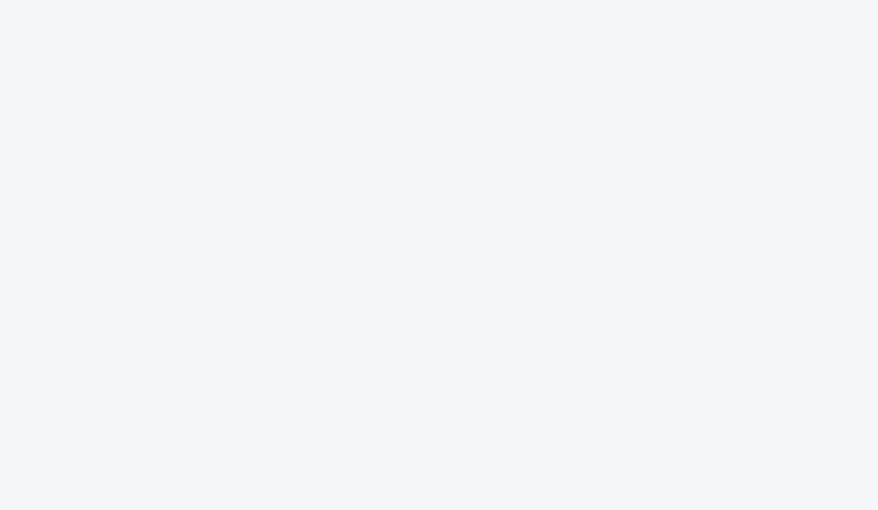
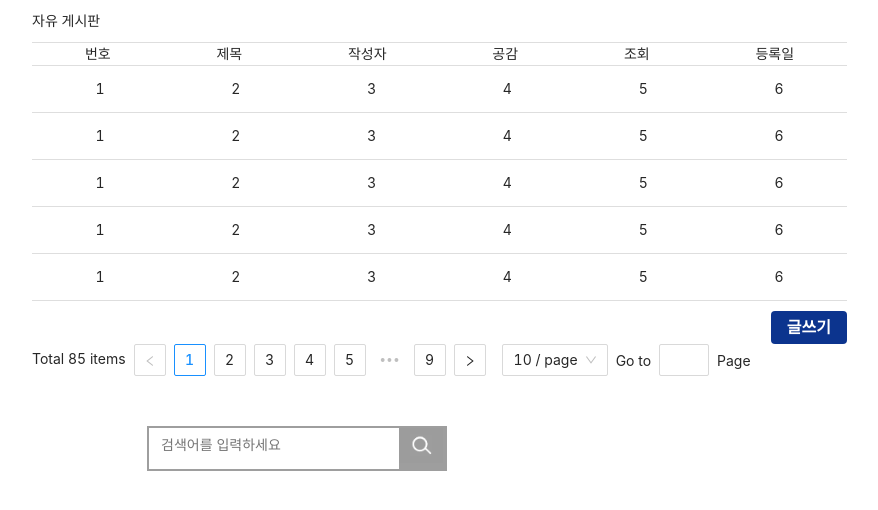
Before and after one commit to mrkyel/Magog-People, a React (Create React App) app: page /freeboard in a window 1280 px wide. Shown: the top 510 px of the page, without its empty margins (133-1011 px from the left). Built offline with nearby package versions, Linux system fonts and the light colour scheme.

Commit message:
200618 게시판 기본 레이아웃 만드는 중

```diff
--- a/package.json
+++ b/package.json
@@ -3,6 +3,8 @@
   "version": "0.1.0",
   "private": true,
   "dependencies": {
+    "@emotion/core": "^10.0.28",
+    "@emotion/styled": "^10.0.27",
     "@testing-library/jest-dom": "^4.2.4",
     "@testing-library/react": "^9.3.2",
     "@testing-library/user-event": "^7.1.2",
@@ -11,6 +13,7 @@
     "@types/react": "^16.9.36",
     "@types/react-dom": "^16.9.8",
     "@types/react-router-dom": "^5.1.5",
+    "antd": "^4.3.4",
     "node-sass": "^4.14.1",
     "react": "^16.13.1",
     "react-dom": "^16.13.1",
--- a/src/App.tsx
+++ b/src/App.tsx
@@ -2,12 +2,14 @@ import React from "react";
 import { BrowserRouter as Router, Route } from "react-router-dom";
 import LandingPage from "pages/LandingPage/LandingPage";
 import RegisterPage from "pages/RegisterPage/RegisterPage";
+import FreeBoard from "pages/FreeBoard/FreeBoard";
 
 const App: React.FC = () => {
   return (
     <Router>
       <Route exact path="/" component={LandingPage} />
       <Route exact path="/register" component={RegisterPage} />
+      <Route exact path="/freeboard" component={FreeBoard} />
     </Router>
   );
 };
--- /dev/null
+++ b/src/components/atoms/Button.js
@@ -0,0 +1,19 @@
+import React from "react";
+import styled from "@emotion/styled";
+
+const StyledButton = styled.button`
+  border: none;
+  border-radius: 4px;
+  font-size: 1rem;
+  font-weight: bold;
+  padding: 0.25rem 1rem;
+  color: white;
+  outline: none;
+  cursor: pointer;
+  background: #0c348e;
+  float: ${(props) => (props.left ? "left" : "right")};
+`;
+
+const Button = (props) => <StyledButton {...props} />;
+
+export default Button;
--- /dev/null
+++ b/src/pages/FreeBoard/FreeBoard.scss
@@ -0,0 +1,37 @@
+.freeboard-wrapper {
+  width: 970px;
+  margin: 10px auto;
+  .freeboard {
+    float: left;
+    margin-left: 10px;
+    width: 815px;
+    .freeboard-title {
+      margin-bottom: 10px;
+    }
+    .freeboard-body {
+      border-top: 1px solid #dedede;
+      border-bottom: 1px solid #dedede;
+      .freeboard-body-head {
+        display: flex;
+        justify-content: space-around;
+      }
+      .freeboard-body-contents {
+        div {
+          overflow: hidden;
+          padding: 12px 0px 12px 0px;
+          border-top: 1px solid #dedede;
+          ul {
+            margin: 0;
+            list-style: none;
+            display: flex;
+            justify-content: space-around;
+          }
+        }
+      }
+    }
+    .freeboard-footer {
+      margin-top: 10px;
+      overflow: hidden;
+    }
+  }
+}
--- /dev/null
+++ b/src/pages/FreeBoard/FreeBoard.tsx
@@ -0,0 +1,96 @@
+import React from "react";
+import "./FreeBoard.scss";
+import Button from "components/atoms/Button";
+import { Pagination } from "antd";
+import "antd/dist/antd.css";
+import SearchBox from "pages/LandingPage/searchbox/SearchBox";
+
+const FreeBoard = () => {
+  return (
+    <div className="freeboard-wrapper">
+      <div className="freeboard">
+        <div className="freeboard-title">자유 게시판</div>
+        <div className="freeboard-body">
+          <div className="freeboard-body-head">
+            <span>번호</span>
+            <span>제목</span>
+            <span>작성자</span>
+            <span>공감</span>
+            <span>조회</span>
+            <span>등록일</span>
+          </div>
+          <div className="freeboard-body-contents">
+            <div>
+              <ul>
+                <li>1</li>
+                <li>2</li>
+                <li>3</li>
+                <li>4</li>
+                <li>5</li>
+                <li>6</li>
+              </ul>
+            </div>
+            <div>
+              <ul>
+                <li>1</li>
+                <li>2</li>
+                <li>3</li>
+                <li>4</li>
+                <li>5</li>
+                <li>6</li>
+              </ul>
+            </div>
+            <div>
+              <ul>
+                <li>1</li>
+                <li>2</li>
+                <li>3</li>
+                <li>4</li>
+                <li>5</li>
+                <li>6</li>
+              </ul>
+            </div>
+            <div>
+              <ul>
+                <li>1</li>
+                <li>2</li>
+                <li>3</li>
+                <li>4</li>
+                <li>5</li>
+                <li>6</li>
+              </ul>
+            </div>
+            <div>
+              <ul>
+                <li>1</li>
+                <li>2</li>
+                <li>3</li>
+                <li>4</li>
+                <li>5</li>
+                <li>6</li>
+              </ul>
+            </div>
+          </div>
+        </div>
+        <div className="freeboard-footer">
+          <Button right>글쓰기</Button>
+        </div>
+        <div className="freeboard-paging">
+          <Pagination
+            total={85}
+            showSizeChanger
+            showQuickJumper
+            showTotal={(total) => `Total ${total} items`}
+          />
+        </div>
+        <div className="freeboard-searchbar">
+          <form>
+            <SearchBox />
+          </form>
+        </div>
+      </div>
+    </div>
+  );
+};
+
+export default FreeBoard;
--- a/src/pages/LandingPage/LandingPage.scss
+++ b/src/pages/LandingPage/LandingPage.scss
@@ -16,6 +16,9 @@
       list-style: none;
       display: flex;
       justify-content: space-around;
+      li {
+        color: #fff;
+      }
     }
   }
   .container {
@@ -35,7 +38,7 @@
         position: relative;
         width: 248px;
         height: 168px;
-        border: 1px solid #3c4790;
+        border: 1px solid #2940d1;
         color: #333;
       }
       .search-ranking {
@@ -43,7 +46,7 @@
         width: 248px;
         height: 248px;
         margin-top: 15px;
-        border: 1px solid #ccc;
+        border: 1px solid #2940d1;
       }
     }
     .container-down {
--- a/src/pages/LandingPage/LandingPage.tsx
+++ b/src/pages/LandingPage/LandingPage.tsx
@@ -1,23 +1,11 @@
 import React from "react";
-import LoginForm from "./LoginForm";
+import LoginForm from "./loginform/LoginForm";
 import "./LandingPage.scss";
 import Footer from "./footer/Footer";
 import SearchBox from "./searchbox/SearchBox";
+import { Link } from "react-router-dom";
 
 const LandingPage = () => {
-  const names = [
-    "이모저모",
-    "저모이모",
-    "공구게시판",
-    "자유게시판",
-    "구인구직게시판",
-  ];
-  const nameList = names.map((name, index) => (
-    <li key={index} style={{ color: "#fff" }}>
-      {name}
-    </li>
-  ));
-
   return (
     <>
       <div className="wrapper">
@@ -29,7 +17,14 @@ const LandingPage = () => {
         </header>
         <div className="navWrap">
           <nav>
-            <ul className="topNav">{nameList}</ul>
+            <ul className="topNav">
+              <li>이모저모</li>
+              <li>
+                <Link to="/freeboard">자유게시판</Link>
+              </li>
+              <li>공구게시판</li>
+              <li>저모이모</li>
+            </ul>
           </nav>
         </div>
         <div className="container">
--- a/src/pages/LandingPage/searchbox/SearchBox.scss
+++ b/src/pages/LandingPage/searchbox/SearchBox.scss
@@ -0,0 +1,23 @@
+.search-wrapper {
+  float: right;
+  width: 700px;
+  .searchbox-wrapper {
+    width: 300px;
+    border: 2px solid #9e9e9e;
+    margin: 50px 0px 0px 0px;
+    .search-input {
+      width: 250px;
+      padding: 5px 10px 3px 10px;
+      float: left;
+      input {
+        border: 0;
+        background: transparent;
+        outline-width: 0;
+      }
+    }
+    .search-icon {
+      overflow: hidden;
+      background-color: #9e9e9e;
+    }
+  }
+}
--- a/src/pages/LandingPage/searchbox/SearchBox.tsx
+++ b/src/pages/LandingPage/searchbox/SearchBox.tsx
@@ -1,14 +1,23 @@
 import React from "react";
+import "./SearchBox.scss";
 
 const SearchBox = () => {
   return (
     <div className="search-wrapper">
       <form>
-        <div className="search-wrapper-inner">
-          <input />
-        </div>
-        <div className="search-icon">
-          <input type="image" src={require("media/icons/search_icon.png")} />
+        <div className="searchbox-wrapper">
+          <div className="search-input">
+            <input type="text" placeholder="검색어를 입력하세요" />
+          </div>
+          <div className="search-icon">
+            <input
+              type="image"
+              src={require("media/icons/search_icon.png")}
+              width="44"
+              height="35"
+              alt="돋보기 아이콘"
+            />
+          </div>
         </div>
       </form>
     </div>
```
Also changed, not shown: src/pages/LandingPage/loginform/LoginForm.tsx (renamed from src/pages/LandingPage/LoginForm.tsx), 1 other file (tests, documents, lock files or other folders).
